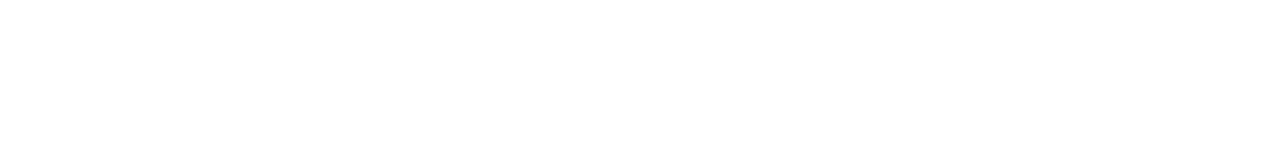
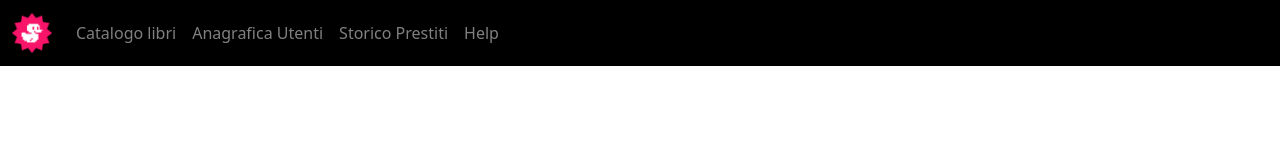
Before and after one commit to Strialuc/html-css-bootstrap-dashboard, a plain HTML site: page pages/nuovo-libro.html in a window 1280 px wide. Drawn offline with nearby package versions, Linux system fonts and the light colour scheme.

Commit message:
aggiunta navbar e eliminato cerca

```diff
--- a/css/style-nuovo-libro.css
+++ b/css/style-nuovo-libro.css
@@ -0,0 +1,7 @@
+.nav-link{
+    color: rgb(128, 128, 128);
+}
+
+.nav-link:hover {
+    color: white;
+}
--- a/pages/nuovo-libro.html
+++ b/pages/nuovo-libro.html
@@ -17,6 +17,44 @@
 
 <body>
 
+      <header>
+        <nav class="navbar navbar-expand-lg bg-black">
+            <div class="container-fluid">
+                <a class="navbar-brand" href="../index.html">
+                    <img src="../img/duck.png" alt="logo papera" width="40" height="40">
+                </a>
+                <button class="navbar-toggler border-white" type="button" data-bs-toggle="collapse"
+                    data-bs-target="#navbarSupportedContent" aria-controls="navbarSupportedContent"
+                    aria-expanded="false" aria-label="Toggle navigation">
+                    <span class="navbar-toggler-icon"></span>
+                </button>
+                <div class="collapse navbar-collapse" id="navbarSupportedContent">
+                    <ul class="navbar-nav me-auto mb-2 mb-lg-0">
+                        <li class="nav-item">
+                            <a class="nav-link" aria-current="page" href="#">Catalogo libri</a>
+                        </li>
+                        <li class="nav-item">
+                            <a class="nav-link" href="#">Anagrafica Utenti</a>
+                        </li>
+                        <li class="nav-item">
+                            <a class="nav-link" aria-current="page" href="#">Storico Prestiti</a>
+                        </li>
+                        <li class="nav-item">
+                            <a class="nav-link" aria-current="page" href="#">Help</a>
+                        </li>
+                    </ul>
+                </div>
+            </div>
+        </nav>
+
+    </header>
+
+
+
+
+    <script src="https://cdn.jsdelivr.net/npm/bootstrap@5.3.8/dist/js/bootstrap.bundle.min.js"
+        integrity="sha384-FKyoEForCGlyvwx9Hj09JcYn3nv7wiPVlz7YYwJrWVcXK/BmnVDxM+D2scQbITxI"
+        crossorigin="anonymous"></script>
 </body>
 
 </html>
```
Also changed, not shown: index.html (+1 -1 lines).
